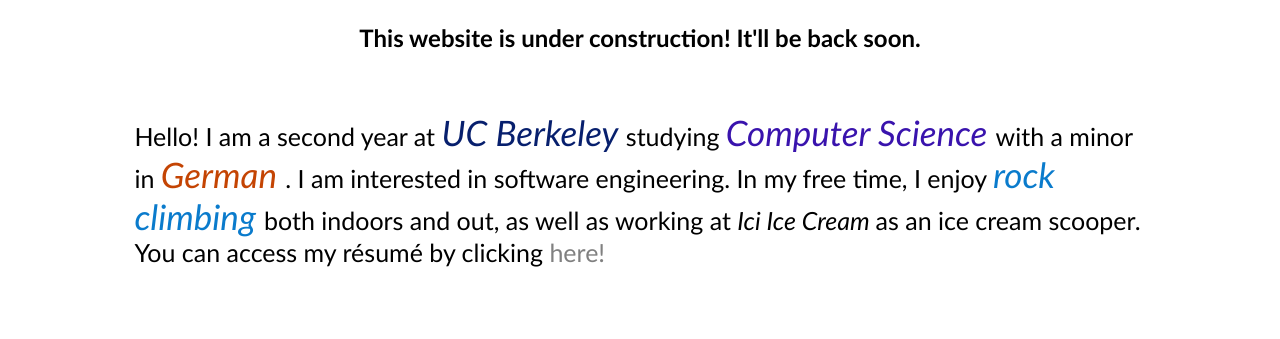
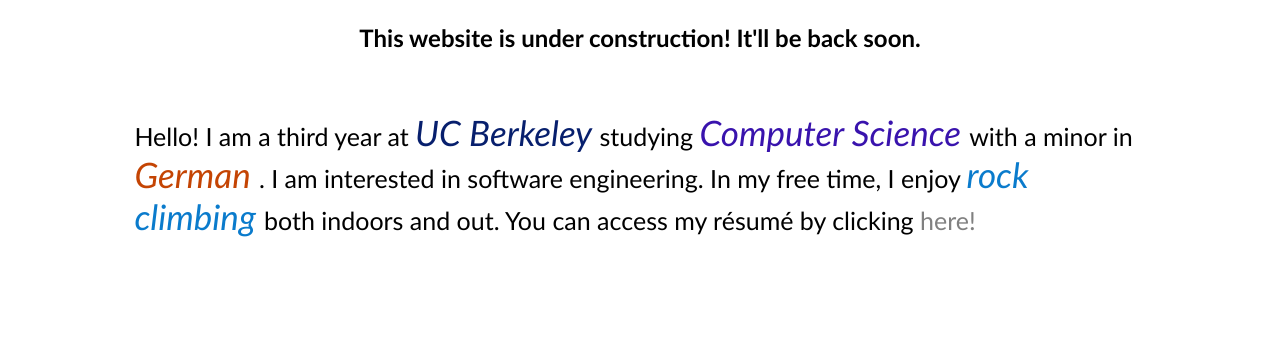
Before and after one commit to wclaralee/wclaralee, a plain HTML site: page index.html in a window 1280 px wide. Shown: the part 405-744 px from the top of the page. Drawn offline with Linux system fonts and the light colour scheme.

Commit message:
updated files

```diff
--- a/index.html
+++ b/index.html
@@ -36,7 +36,7 @@
 						<h1>This website is under construction! It'll be back soon. </h1>
 					</div>
 					<div id = "ab-txt">
-						Hello! I am a second year at <em id="school"> UC Berkeley </em> studying <em id="major"> Computer Science </em> with a minor in <em id="german"> German </em>. I am interested in software engineering. In my free time, I enjoy <em id="rock-climb"> rock climbing </em> both indoors and out, as well as working at <i>Ici Ice Cream </i>as an ice cream scooper. You can access my r&eacute;sum&eacute; by clicking <a href="resume.pdf" id="resume" target="_blank">here!</a>
+						Hello! I am a third year at <em id="school"> UC Berkeley </em> studying <em id="major"> Computer Science </em> with a minor in <em id="german"> German </em>. I am interested in software engineering. In my free time, I enjoy <em id="rock-climb"> rock climbing </em> both indoors and out. You can access my r&eacute;sum&eacute; by clicking <a href="resume.pdf" id="resume" target="_blank">here!</a>
 
 					</div>
 
```
Also changed, not shown: 1 other file.
